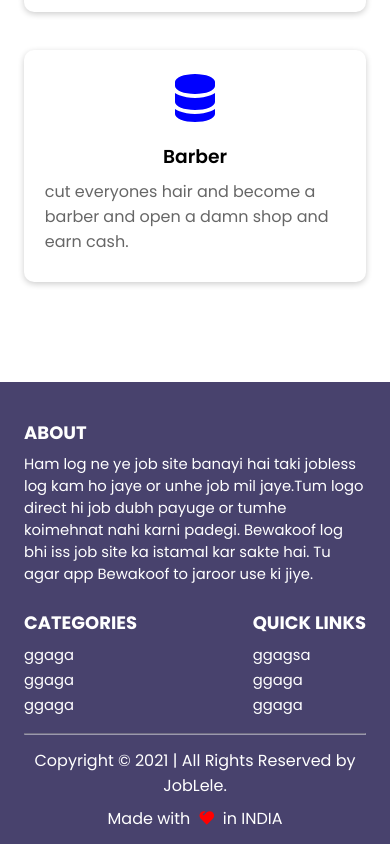
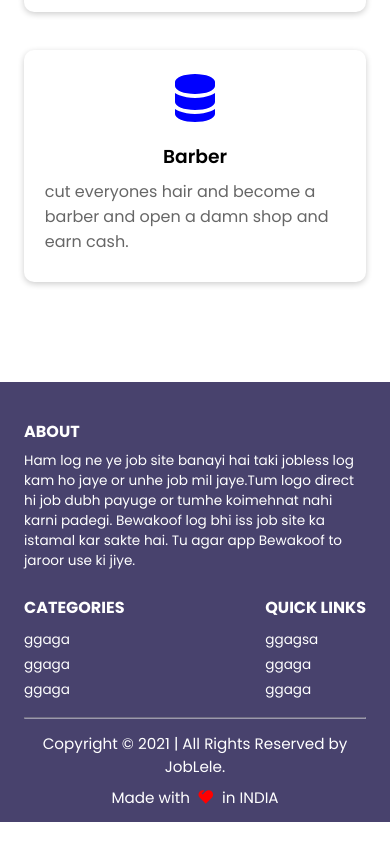
Before and after one commit to codescientist703/job-site, a React (Create React App) app in the folder jobsite/frontend/: page / in a window 390 px wide. Shown: the part 2968-3812 px from the top of the page. After the commit the page ends 3790 px from the top, so only its background shows below. Built offline with nearby package versions, Linux system fonts and the light colour scheme.

Commit message:
changed font-size of footer for small screen-size

```diff
--- a/jobsite/frontend/src/components/Content/Content.js
+++ b/jobsite/frontend/src/components/Content/Content.js
@@ -39,12 +39,13 @@ export const Content = styled.div`
 
 export const Title = styled.h1`
 	font-size: ${({ theme }) => theme.h1Sm}rem;
+	margin: 1.5rem 0;
 	text-align: center;
-	margin: ${({ theme }) => theme.titleMargin};
 	font-weight: ${({ theme }) => theme.titleWeight};
 	text-transform: capitalize;
 
 	@media screen and (min-width: ${({ theme }) => theme.md}px) {
 		font-size: ${({ theme }) => theme.h1}rem;
+		margin: ${({ theme }) => theme.titleMargin};
 	}
 `;
--- a/jobsite/frontend/src/components/Footer/Footer.elements.js
+++ b/jobsite/frontend/src/components/Footer/Footer.elements.js
@@ -49,17 +49,29 @@ export const LinkContainer = styled.div`
 `;
 
 export const AboutHeader = styled.h4`
-	font-size: ${({ theme }) => theme.h3}rem;
+	font-size: ${({ theme }) => theme.h4}rem;
 	margin-bottom: 0.4rem;
+
+	@media screen and (min-width: ${({ theme }) => theme.md}px) {
+		font-size: ${({ theme }) => theme.h3}rem;
+	}
 `;
 
 export const AboutDescription = styled.p`
-	font-size: 0.925rem;
+	font-size: 0.85rem;
+
+	@media screen and (min-width: ${({ theme }) => theme.md}px) {
+		font-size: 0.925rem;
+	}
 `;
 
 export const LinkHeader = styled.h4`
-	font-size: ${({ theme }) => theme.h3}rem;
+	font-size: ${({ theme }) => theme.h4}rem;
 	margin-bottom: 0.4rem;
+
+	@media screen and (min-width: ${({ theme }) => theme.md}px) {
+		font-size: ${({ theme }) => theme.h3}rem;
+	}
 `;
 
 export const LinkColumn = styled.div`
@@ -76,25 +88,31 @@ export const LinkList = styled.ul`
 `;
 
 export const LinkItem = styled(Link)`
+	font-size: 0.85rem;
+
 	text-decoration: none;
 	color: white;
-	font-size: 0.925rem;
+	@media screen and (min-width: ${({ theme }) => theme.md}px) {
+		font-size: 0.925rem;
+	}
 `;
 
-export const DividerContainer = styled.div`
-	div {
-		text-align: center;
-	}
-`;
+export const DividerContainer = styled.div``;
 
 export const Divider = styled.hr`
 	opacity: 0.5;
 	margin-bottom: 0.8rem;
 `;
 
+export const CopyRight = styled.p`
+	text-align: center;
+	font-size: ${({ theme }) => theme.p}rem;
+`;
+
 export const LastLine = styled.p`
 	margin-top: 0.5rem;
 	text-align: center;
+	font-size: ${({ theme }) => theme.p}rem;
 `;
 
 export const HeartIcon = styled(RiHeart2Fill)`
--- a/jobsite/frontend/src/components/Footer/Footer.js
+++ b/jobsite/frontend/src/components/Footer/Footer.js
@@ -15,6 +15,7 @@ import {
 	LinkList,
 	LastLine,
 	HeartIcon,
+	CopyRight,
 } from './Footer.elements';
 import data from '../../RawContent/FooterContent';
 const Footer = () => {
@@ -54,7 +55,9 @@ const Footer = () => {
 				<FooterBottom>
 					<DividerContainer>
 						<Divider />
-						<div>Copyright © {curYear} | All Rights Reserved by JobLele. </div>
+						<CopyRight>
+							Copyright © {curYear} | All Rights Reserved by JobLele.{' '}
+						</CopyRight>
 					</DividerContainer>
 					<LastLine>
 						Made with <HeartIcon /> in INDIA
```
